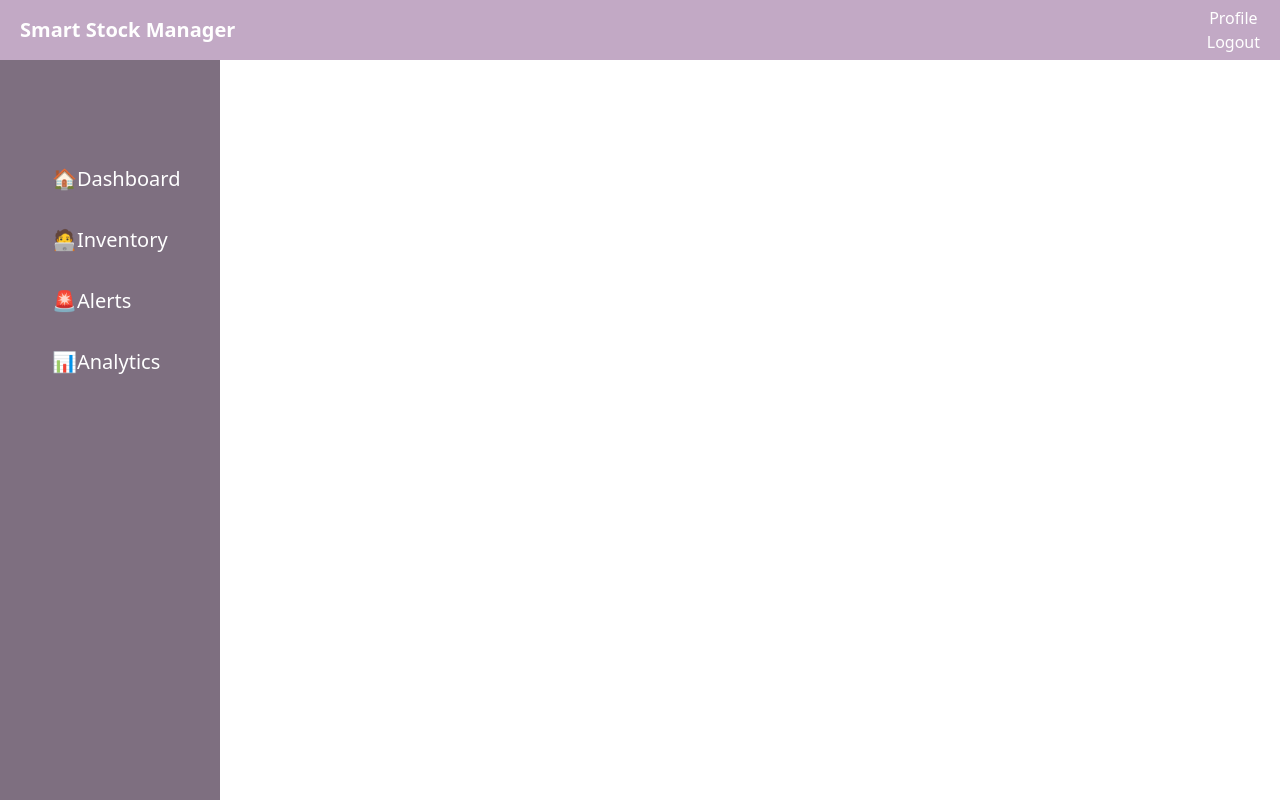
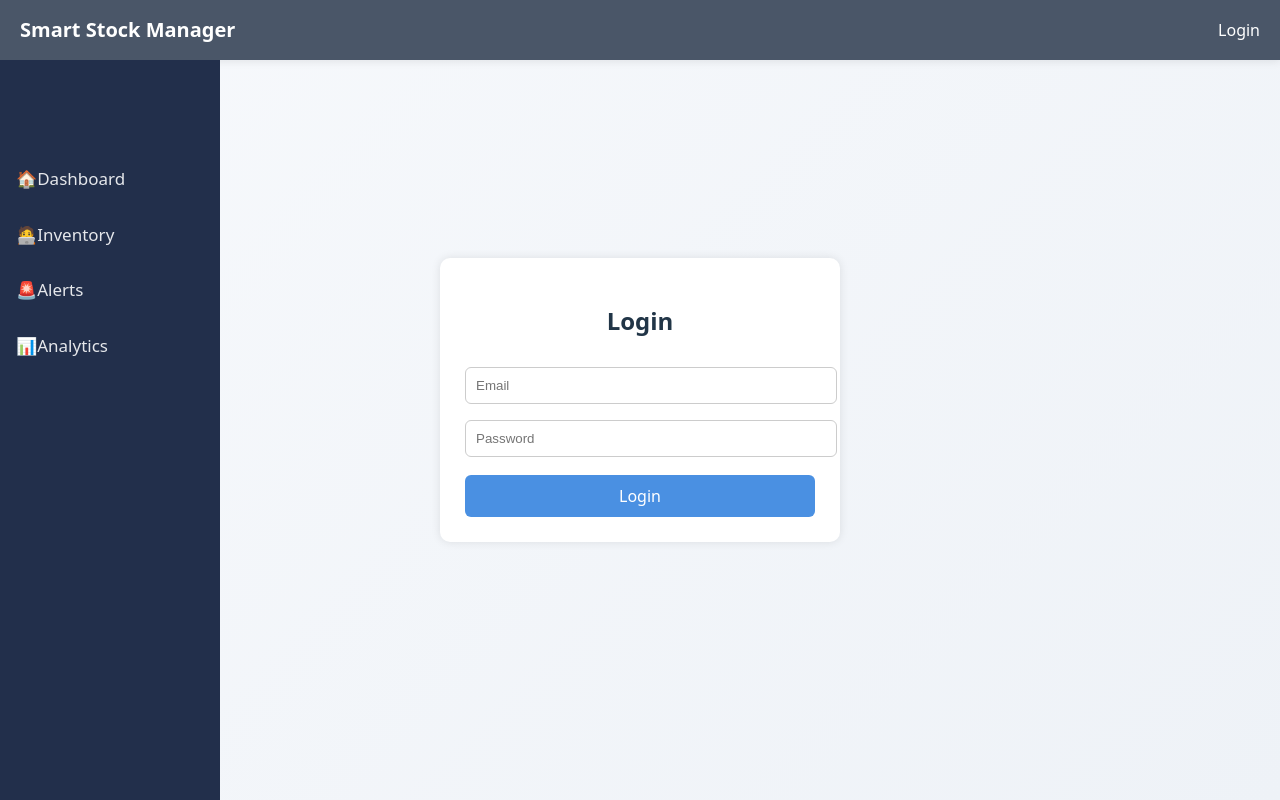
Before and after one commit to jahan60/Capstone_Frontend, a React (Vite) app: page /login in a window 1280 px wide. Built offline with nearby package versions, Linux system fonts and the light colour scheme.

Commit message:
Add login authentication and update related pages

```diff
--- a/src/App.jsx
+++ b/src/App.jsx
@@ -1,8 +1,10 @@
-import { useState } from 'react'
-import './App.css'
+import { useState, useEffect } from "react";
+import "./App.css";
 import { BrowserRouter as Router, Routes, Route } from "react-router-dom";
+
 import Navbar from "./components/Navbar.jsx";
-import Sidebar from "./components/Sidebar.jsx"
+import Sidebar from "./components/Sidebar.jsx";
+
 import Analytics from "./pages/Analytics.jsx";
 import Dashboard from "./pages/Dashboard.jsx";
 import Inventory from "./pages/Inventory.jsx";
@@ -11,27 +13,38 @@ import ProductForm from "./components/ProductForm";
 import EditProductForm from "./components/EditProductForm.jsx";
 import LowStock from "./pages/LowStock.jsx";
 
+import Login from "./pages/Login.jsx";
 
 function App() {
+  const [isLoggedIn, setIsLoggedIn] = useState(false);
+
+  // Check token on page refresh
+  useEffect(() => {
+    const token = localStorage.getItem("token");
+    if (token) setIsLoggedIn(true);
+  }, []);
 
   return (
     <Router>
-      <Navbar />
+      <Navbar isLoggedIn={isLoggedIn} setIsLoggedIn={setIsLoggedIn} />
       <Sidebar />
+
       <Routes>
-        <Route path = "/" element ={<Dashboard />} />
-        <Route path = "/inventory" element ={<Inventory />} />
-        <Route path = "/alerts" element ={<Alerts />} />
-        <Route path = "/analytics" element ={<Analytics />} />
+        <Route path="/" element={<Dashboard />} />
+        <Route path="/inventory" element={<Inventory />} />
+        <Route path="/alerts" element={<Alerts />} />
+        <Route path="/analytics" element={<Analytics />} />
         <Route path="/low-stock" element={<LowStock />} />
-
 
         <Route path="/products/add" element={<ProductForm />} />
         <Route path="/edit-product/:id" element={<EditProductForm />} />
+
+
+        <Route path="/login" element={<Login setIsLoggedIn={setIsLoggedIn} />} />
+
       </Routes>
     </Router>
-  )
-
+  );
 }
 
-export default App
+export default App;
--- a/src/components/EditProductForm.jsx
+++ b/src/components/EditProductForm.jsx
@@ -1,58 +1,78 @@
-import { useEffect, useState  } from "react";
+import { useState, useEffect } from "react";
 import axios from "axios";
 import { useNavigate } from "react-router-dom";
 
-export default function EditProductForm ({ product, setEdit, setProducts }) {
-  if(!product) return <p>Loading...</p>;
-    //prefilled form with the existing data
-    const [formData, setFormData ]= useState({
+export default function EditProductForm({ product, setEdit, setProducts }) {
+  if (!product) return <p>Loading...</p>;
+
+  const [formData, setFormData] = useState({
     name: product.name || "",
     sku: product.sku || "",
     category: product.category || "",
     quantity: product.quantity || "",
     minQuantity: product.minQuantity || "",
     price: product.price || "",
-
-
   });
 
+  // keep form in sync if product changes
+  useEffect(() => {
+    setFormData({
+      name: product.name || "",
+      sku: product.sku || "",
+      category: product.category || "",
+      quantity: product.quantity || "",
+      minQuantity: product.minQuantity || "",
+      price: product.price || "",
+    });
+  }, [product]);
 
-//Handle input changes
-function handleChange(e){
+  function handleChange(e) {
     setFormData({ ...formData, [e.target.name]: e.target.value });
-
   }
 
-//submit the updated product
-async function handleSubmit(e){
+  async function handleSubmit(e) {
     e.preventDefault();
-    try{
-       //send put request
-       let res=await axios.put(
+
+    try {
+      const token = localStorage.getItem("token");
+      console.log("Submitting edit with data:", formData);
+
+      const res = await axios.put(
         `http://localhost:3000/api/products/${product._id}`,
-        formData
+        {
+          ...formData,
+          quantity: Number(formData.quantity),
+          minQuantity: Number(formData.minQuantity),
+          price: Number(formData.price),
+        },
+        {
+          headers: {
+            Authorization: `Bearer ${token}`,
+          },
+        }
       );
 
-  //update the product list
+      console.log("Update response:", res.data);
+
+      // handle both shapes: { product: {...} } or just {...}
+      const updated = res.data.product ? res.data.product : res.data;
+
       setProducts((prev) =>
-        prev.map((p) =>
-          p._id === res.data.product._id ? res.data.product : p
-        )
+        prev.map((p) => (p._id === updated._id ? updated : p))
       );
 
-//close the form
-setEdit(false)
-
-    }catch(err){
-        console.error(err.message);
-        alert("Error updating product")
+      setEdit(false);
+    } catch (err) {
+      console.error("Error updating product:", err.response || err);
+      alert("Error updating product");
     }
   }
-return(
+
+  return (
     <fieldset className="product-edit-box">
       <legend>Edit Product</legend>
 
-        <form onSubmit = {handleSubmit} className ="Product-form">
+      <form onSubmit={handleSubmit} className="Product-form">
         <label>
           Name:
           <input
@@ -60,7 +80,8 @@ return(
             name="name"
             onChange={handleChange}
             value={formData.name}
-                required />
+            required
+          />
         </label>
 
         <label>
@@ -118,10 +139,8 @@ return(
           />
         </label>
 
-      <input type ="submit" value = "Save Changes" className = "submit-btn" />
+        <input type="submit" value="Save Changes" className="submit-btn" />
       </form>
     </fieldset>
-
   );
-
 }
--- a/src/components/Navbar.jsx
+++ b/src/components/Navbar.jsx
@@ -1,19 +1,35 @@
 import React from "react";
 import "../styles/navbar.css";
+import { useNavigate } from "react-router-dom";
 
+function Navbar({ isLoggedIn, setIsLoggedIn }) {
+  const navigate = useNavigate();
 
-function Navbar () {
-    return (
-        <nav className="navbar">
-            <h2 className ="nav_title">Smart Stock Manager</h2>
-            <div className = "nav_links">
-                <span>Profile</span>
-                <br></br>
-                <span>Logout</span>
-            </div>
-        </nav>
-    )
+  const handleLogout = () => {
+    localStorage.removeItem("token");
+    setIsLoggedIn(false);
+    navigate("/login");
+  };
 
-};
+  return (
+    <nav className="navbar">
+      <h2 className="nav_title">Smart Stock Manager</h2>
+
+      <div className="nav_links">
+        {!isLoggedIn ? (
+          <>
+            <span onClick={() => navigate("/login")}>Login</span>
+          </>
+        ) : (
+          <>
+            <span onClick={() => navigate("/profile")}>Profile</span>
+            <br />
+            <span onClick={handleLogout}>Logout</span>
+          </>
+        )}
+      </div>
+    </nav>
+  );
+}
 
 export default Navbar;
--- a/src/pages/Alerts.jsx
+++ b/src/pages/Alerts.jsx
@@ -1,55 +1,66 @@
 
-import "../styles/pages.css";
 import { useEffect, useState } from "react";
 import axios from "axios";
+import "../styles/pages.css";
 
+function Alerts() {
+  const [alerts, setAlerts] = useState([]);
 
-const Alerts = () => {
-  const [alerts, setAlerts] = useState([]);
-  const [loading, setLoading] = useState(true);
+  useEffect(() => {
+    async function loadAlerts() {
+      try {
+        const token = localStorage.getItem("token");
 
-  //useeffect runs once when the page loads because dependcy array is empty
-  useEffect(() => {
-    const fetchAlerts = async () => { //fetches alerts from the backend
-      try {
-        //get request
-        const res = await axios.get("http://localhost:3000/api/alerts");
-        //Save the data we got into our alerts state
+        const res = await axios.get("http://localhost:3000/api/alerts", {
+          headers: {
+            Authorization: `Bearer ${token}`,
+          },
+        });
+
         setAlerts(res.data);
-      } catch (error) {
-        console.error("Error fetching alerts:", error);
-      } finally {
-        //if error stop the loading state
-        setLoading(false);
+      } catch (err) {
+        console.error("Error loading alerts", err);
       }
-    };
+    }
 
-    fetchAlerts();
+    loadAlerts();
   }, []);
-    return (
-    <div className="alerts-page">
-      <h2>Alerts</h2>
 
-      {loading && <p>Loading alerts...</p>}
+  return (
+    <div className="page">
+      <h1>Alerts</h1>
 
-      {!loading && alerts.length === 0 && (
+      {alerts.length === 0 ? (
         <p>No alerts found.</p>
+      ) : (
+        <table className="inventory-table">
+          <thead>
+            <tr>
+              <th>Alert ID</th>
+              <th>Product ID</th>
+              <th>Type</th>
+              <th>Message</th>
+              <th>Status</th>
+              <th>Created</th>
+            </tr>
+          </thead>
+
+          <tbody>
+            {alerts.map((a) => (
+              <tr key={a._id}>
+                <td>{a.Id}</td>
+                <td>{a.ProductId}</td>
+                <td>{a.AlertType}</td>
+                <td>{a.Message}</td>
+                <td>{a.Status}</td>
+                <td>{new Date(a.createdAt).toLocaleString()}</td>
+              </tr>
+            ))}
+          </tbody>
+        </table>
       )}
-
-      <div className="alerts-list">
-        {alerts.map(alert => ( //loop through each alerts and diplay it
-          <div key={alert._id} className="alert-card">
-            <h4>{alert.AlertType.toUpperCase()}</h4>
-            <p>{alert.Message}</p>
-            <p><strong>Status:</strong> {alert.Status}</p>
-            <p><strong>Product:</strong> {alert.ProductId}</p>
-
-            <p className="timestamp">{new Date(alert.createdAt).toLocaleString()}</p>
-          </div> // convert timestamp into readable timestamp
-        ))}
-      </div>
     </div>
   );
-};
+}
 
 export default Alerts;
--- a/src/pages/Analytics.jsx
+++ b/src/pages/Analytics.jsx
@@ -9,10 +9,24 @@ function Analytics() {
 
   // Load products on page load
   useEffect(() => {
-    fetch("http://localhost:3000/api/products")
-      .then(res => res.json())
-      .then(data => setProducts(data))
-      .catch(err => console.error("Error loading products:", err));
+    async function loadProducts() {
+      try {
+        const token = localStorage.getItem("token");
+
+        const res = await fetch("http://localhost:3000/api/products", {
+          headers: {
+            Authorization: `Bearer ${token}`,
+          },
+        });
+
+        const data = await res.json();
+        setProducts(data);
+      } catch (err) {
+        console.error("Error loading products:", err);
+      }
+    }
+
+    loadProducts();
   }, []);
 
   // Call AI prediction
@@ -23,10 +37,15 @@ function Analytics() {
     setPrediction("");
 
     try {
+      const token = localStorage.getItem("token");
+
       const res = await fetch("http://localhost:3000/api/ai/predict-stock", {
         method: "POST",
-        headers: { "Content-Type": "application/json" },
-        body: JSON.stringify({ productId: selectedSku })
+        headers: {
+          "Content-Type": "application/json",
+          Authorization: `Bearer ${token}`,
+        },
+        body: JSON.stringify({ productId: selectedSku }),
       });
 
       const data = await res.json();
--- a/src/pages/Dashboard.jsx
+++ b/src/pages/Dashboard.jsx
@@ -1,4 +1,4 @@
-import React from "react";
+
 import { useNavigate } from "react-router-dom";
 import "../styles/pages.css";
 
--- a/src/pages/Inventory.jsx
+++ b/src/pages/Inventory.jsx
@@ -5,22 +5,24 @@ import EditProductForm from "../components/EditProductForm";
 import "../styles/pages.css";
 
 function Inventory() {
-  // Stores all products from the backend
   const [products, setProducts] = useState([]);
-
-  // Stores the product the user wants to edit
   const [selectedProduct, setSelectedProduct] = useState(null);
-
-  // Controls whether the edit form is visible
   const [edit, setEdit] = useState(false);
 
   const nav = useNavigate();
 
-  // Loads products when the page first loads
+  // Load products on page load
   useEffect(() => {
     async function loadProducts() {
       try {
-        const res = await axios.get("http://localhost:3000/api/products");
+        const token = localStorage.getItem("token");
+
+        const res = await axios.get("http://localhost:3000/api/products", {
+          headers: {
+            Authorization: `Bearer ${token}`,
+          },
+        });
+
         setProducts(res.data);
       } catch (err) {
         console.error("Error loading products", err);
@@ -30,14 +32,19 @@ function Inventory() {
     loadProducts();
   }, []);
 
-  // Deletes a product by its ID
+  // Delete product
   async function handleDelete(id) {
     if (!window.confirm("Delete this product?")) return;
 
     try {
-      await axios.delete(`http://localhost:3000/api/products/${id}`);
+      const token = localStorage.getItem("token");
 
-      // Removes the deleted product from the UI
+      await axios.delete(`http://localhost:3000/api/products/${id}`, {
+        headers: {
+          Authorization: `Bearer ${token}`,
+        },
+      });
+
       setProducts(products.filter((p) => p._id !== id));
     } catch (err) {
       console.error(err);
@@ -48,7 +55,6 @@ function Inventory() {
   return (
     <div className="page">
       <h1>Inventory</h1>
-
 
       <table className="inventory-table">
         <thead>
@@ -74,10 +80,9 @@ function Inventory() {
               <td>{p.minQuantity}</td>
               <td>${p.price}</td>
 
-
               <td
                 className={
-                  p.quantity <= p.minQuantity //stock status
+                  p.quantity <= p.minQuantity
                     ? "status low-stock"
                     : "status in-stock"
                 }
@@ -85,13 +90,12 @@ function Inventory() {
                 {p.quantity <= p.minQuantity ? "Low Stock" : "In Stock"}
               </td>
 
-
               <td>
                 <button
                   className="edit-btn"
                   onClick={() => {
-                    setSelectedProduct(p);   // Saves the product to edit
-                    setEdit(true);           // Opens the edit form
+                    setSelectedProduct(p);
+                    setEdit(true);
                   }}
                 >
                   Edit
@@ -109,8 +113,7 @@ function Inventory() {
         </tbody>
       </table>
 
-
-      {edit && (     //Shows the edit form when edit is true
+      {edit && (
         <EditProductForm
           product={selectedProduct}
           setEdit={setEdit}
--- /dev/null
+++ b/src/pages/Login.jsx
@@ -0,0 +1,78 @@
+import { useState } from "react";
+import axios from "axios";
+import { useNavigate } from "react-router-dom";
+import "../styles/pages.css";
+
+function Login({ setIsLoggedIn }) {
+  const navigate = useNavigate();
+
+  const [formData, setFormData] = useState({
+    email: "",
+    password: "",
+  });
+
+  const [error, setError] = useState("");
+
+  const handleChange = (e) => {
+    setFormData({
+      ...formData,
+      [e.target.name]: e.target.value
+    });
+  };
+
+  const handleSubmit = async (e) => {
+    e.preventDefault();
+    setError("");
+
+    try {
+      // Send lowercase fields to backend
+      const res = await axios.post("http://localhost:3000/api/auth/login", {
+        email: formData.email,
+        password: formData.password
+      });
+
+      // Save token
+      localStorage.setItem("token", res.data.token);
+
+      // Update navbar state
+      setIsLoggedIn(true);
+
+      // Redirect to dashboard
+      navigate("/");
+    } catch (err) {
+      setError(err.response?.data?.error || "Login failed");
+    }
+  };
+
+  return (
+    <div className="auth-container">
+      <h2>Login</h2>
+
+      {error && <p className="error">{error}</p>}
+
+      <form className="auth-form" onSubmit={handleSubmit}>
+        <input
+          type="email"
+          name="email"
+          placeholder="Email"
+          value={formData.email}
+          onChange={handleChange}
+          required
+        />
+
+        <input
+          type="password"
+          name="password"
+          placeholder="Password"
+          value={formData.password}
+          onChange={handleChange}
+          required
+        />
+
+        <button type="submit" className="auth-btn">Login</button>
+      </form>
+    </div>
+  );
+}
+
+export default Login;
--- a/src/styles/navbar.css
+++ b/src/styles/navbar.css
@@ -1,6 +1,6 @@
 .navbar {
     height: 60px;
-    background: #c2a9c5;
+    background: #4a5668;
     color: white;
     display: flex;
     align-items:center;
@@ -10,8 +10,8 @@
     top: 0;
     left: 0;
     right: 0;
+    box-shadow: 0 2px 8px rgba(0,0,0,0.08);
 }
-
 
 .nav_title {
   font-size: 20px;
@@ -21,4 +21,9 @@
 .nav_links span {
   margin-left: 20px;
   cursor: pointer;
+  transition: 0.2s;
 }
+
+.nav_links span:hover{
+  color: #60A5FA;
+}
--- a/src/styles/pages.css
+++ b/src/styles/pages.css
@@ -1,33 +1,46 @@
 .page {
   margin-left: 220px;
   margin-top: 70px;
-  padding: 20px;
+  padding: 30px;
+  background: #F9FAFB;
+  min-height: 100vh;
+}
+body {
+  background: linear-gradient(135deg, #f7f9fc, #eef2f7);
 }
 
 .page h1 {
   font-size: 28px;
-  margin-bottom: 10px;
+  margin-bottom: 20px;
 }
 
+
+
 .dashboard-cards {
-  display: flex;
-  gap: 20px;
-  margin-top: 20px;
+  display: grid;
+  grid-template-columns: repeat(2, 250px);
+  gap: 25px;
 }
 
+
 .dashboard-card {
-  width: 200px;
   height: 120px;
-  background: #4a306d6e;
+  background: rgb(82, 82, 85);
   border-radius: 10px;
-  padding: 15px;
-  box-shadow: 0 2px 5px rgba(0,0,0,0.1);
+  padding: 20px;
+  box-shadow: 0 4px 10px rgba(0,0,0,0.08);
   display: flex;
   align-items: center;
   justify-content: center;
-  font-size: 25px;
+  font-size: 22px;
   font-weight: 500;
-  margin-bottom: 40px;
+  color: #f5f7fc;
+  transition: all 0.2s ease;
+}
+
+.dashboard-card:hover{
+  transform: translateY(-5px);
+  box-shadow: 0 6px 16px rgba(0,0,0,0.12);
 }
 .inventory-table {
   width: 100%;
@@ -227,11 +240,6 @@
 }
 
 
-
-
-
-
-/* Edit Product Container */
 .product-edit-box {
   width: 420px;
   margin: 30px auto;
@@ -310,3 +318,52 @@
   background: #f5f7fa;
   border-left: 5px solid #007bff;
 }
+
+.auth-container {
+  width: 350px;
+  margin: 80px auto;
+  padding: 25px;
+  background: white;
+  border-radius: 10px;
+  box-shadow: 0 0 10px rgba(0,0,0,0.1);
+  text-align: center;
+}
+
+.auth-form input {
+  width: 100%;
+  padding: 10px;
+  margin: 8px 0;
+  border-radius: 6px;
+  border: 1px solid #ccc;
+}
+
+.auth-btn {
+  width: 100%;
+  padding: 10px;
+  background: #4a90e2;
+  color: white;
+  border: none;
+  border-radius: 6px;
+  margin-top: 10px;
+  cursor: pointer;
+}
+
+.auth-btn:hover {
+  background: #357ac8;
+}
+
+.auth-link {
+  color: #4a90e2;
+  cursor: pointer;
+  font-weight: bold;
+}
+
+.error {
+  color: red;
+  margin-bottom: 10px;
+}
+
+.success {
+  color: green;
+  margin-bottom: 10px;
+}
--- a/src/styles/sidebar.css
+++ b/src/styles/sidebar.css
@@ -1,61 +1,58 @@
-.sidebar{
+
+
+.sidebar {
     width: 220px;
-    background: #7e6f80;
-    color: white;
+    background: #222f4b;
+    color: #E5E7EB;
     height: 100vh;
     padding-top: 80px;
     margin-top: 60px;
-    position:fixed;
+    position: fixed;
     top: 0;
     left: 0;
 }
 
-.sidebar_title{
+.sidebar_title {
     font-size: 18px;
     margin-left: 20px;
     margin-bottom: 10px;
+    color: #9CA3AF;
 }
 
-sidebar_menu{
+.sidebar_menu {
     list-style: none;
     padding-left: 0;
     margin-left: 0;
 }
 
-.sidebar_menu li{
-    margin: 15px 0;
-    list-style: none;
-
-}
-.sidebar_menu a{
-    color: white;
-    text-decoration:  none;
-    font-size: 16px;
-    display:flex;
-    align-items: center;
-    font-size: 20px;
+.sidebar_menu li {
+    margin: 10px 0;
 }
 
-.sidebar_menu a:hover{
- color: #8ab4f8
-}
 .sidebar_menu li a {
-  display: flex;
-  align-items: center;
-  gap: 10px;
-  padding: 8px 12px;
-  border-radius: 6px;
-  transition: 0.2s ease;
+    display: flex;
+    align-items: center;
+    gap: 10px;
+    padding: 10px 16px;
+    color: #E5E7EB;
+    text-decoration: none;
+    font-size: 17px;
+    border-radius: 6px;
+    transition: all 0.2s ease;
 }
 
+
+
 .sidebar_menu li a:hover {
-  background-color: #4A306D;
-  color: #ffffff;
-  padding-left: 16px;
+    background-color: #1F2937;
+    color: #ffffff;
+    padding-left: 20px;
 }
 
+
+
 .sidebar_menu li .active {
-  background-color: #4b4b6a;
-  border-left: 4px solid #8ab4f8;
-  padding-left: 16px;
+    background-color: #1F2937;
+    border-left: 4px solid #3B82F6;
+    padding-left: 16px;
 }
```
Lines whose indentation alone changed are shown as unchanged.
